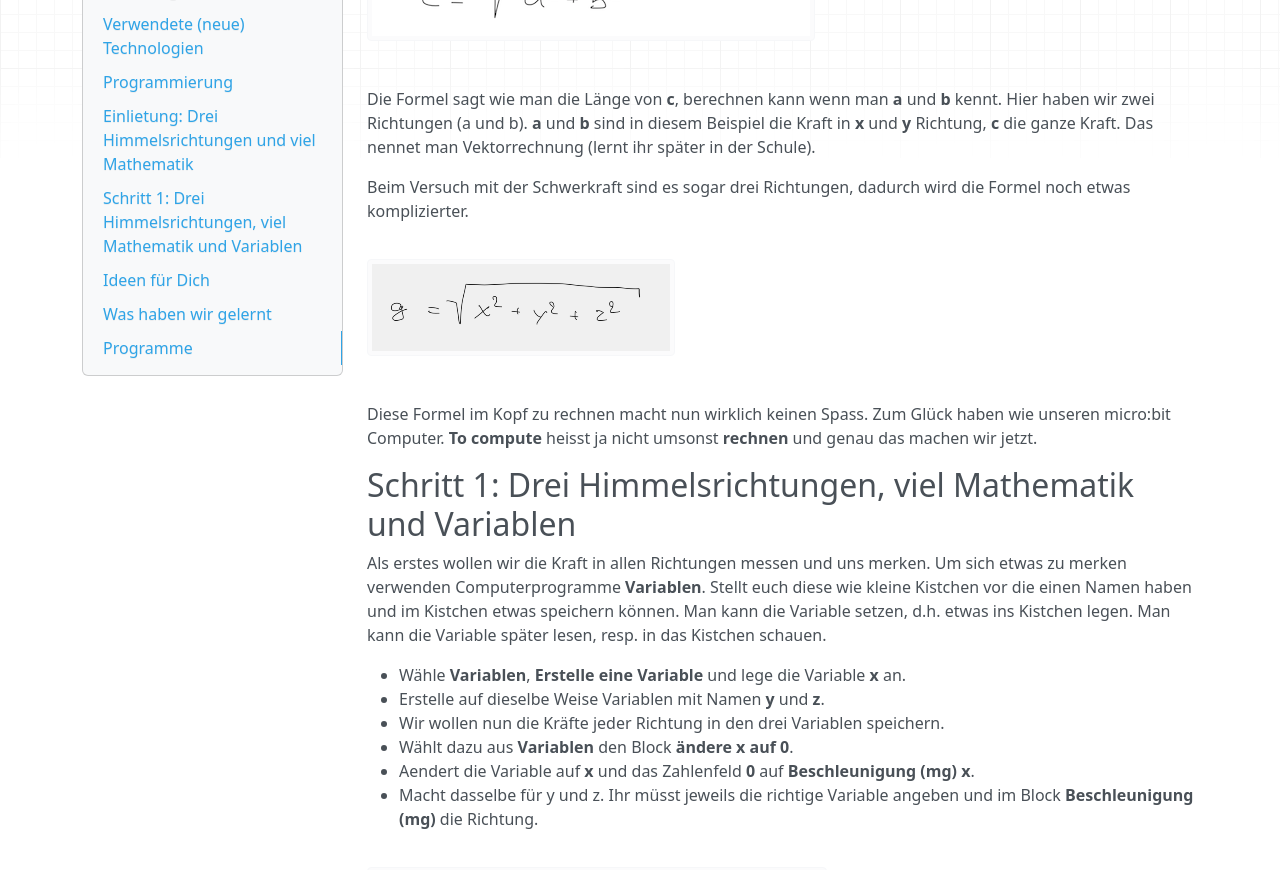
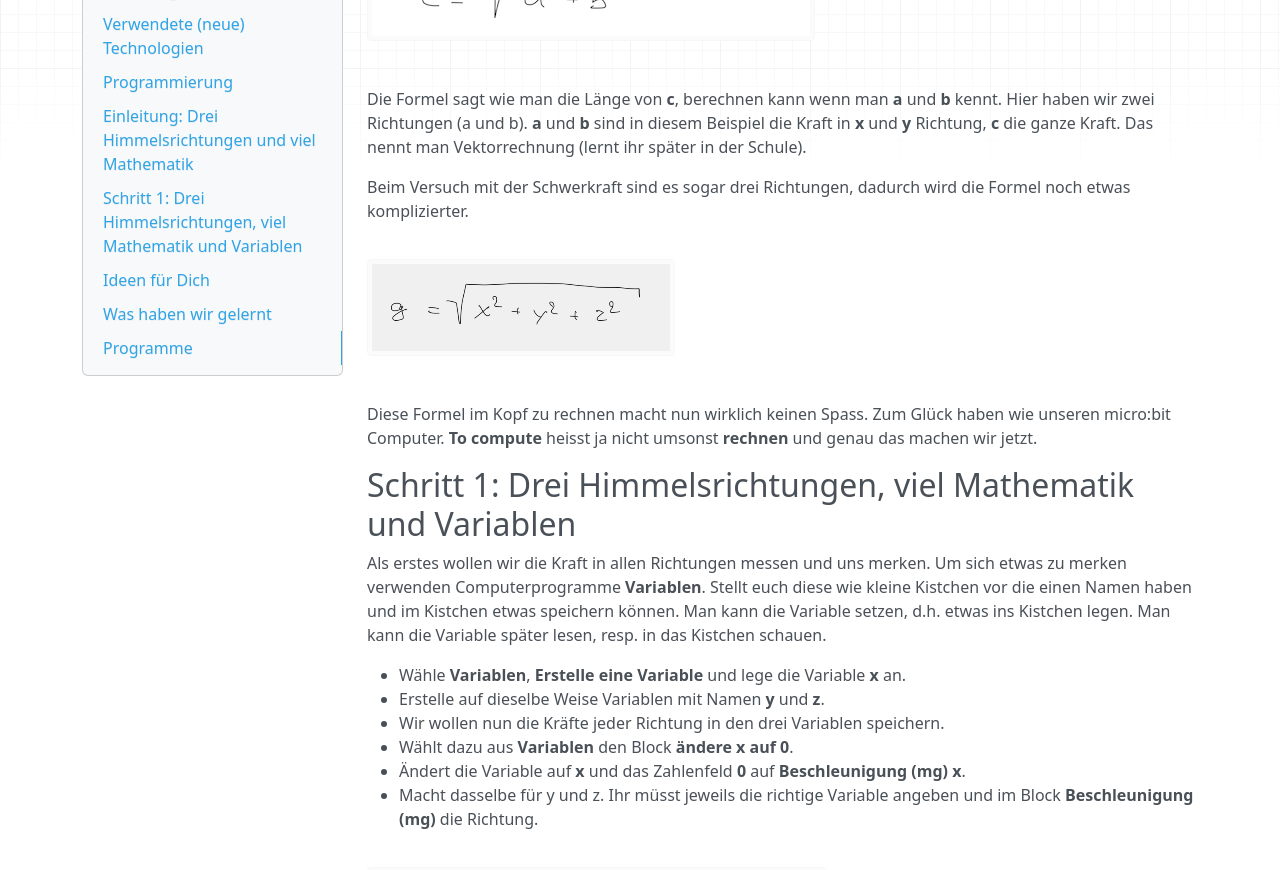
Before and after one commit to renestraub/ehk1, an MkDocs documentation site: the page built from docs/lessons/40_gravity/lesson.md, in a window 1280 px wide and 1400 px high, scrolled down 1250 px. Shown: the part 148-1018 px from the top of the window. Built offline with MkDocs 1.6.1, drawn with Linux system fonts in a browser that asks for light colours; nearby versions of some CDN libraries; some of the changed text lies outside the part shown.

Commit message:
Corrected spelling using spell checker

```diff
--- a/docs/lessons/40_gravity/lesson.md
+++ b/docs/lessons/40_gravity/lesson.md
@@ -17,7 +17,7 @@
 
 ## Programmierung
 
-## Einlietung: Drei Himmelsrichtungen und viel Mathematik
+## Einleitung: Drei Himmelsrichtungen und viel Mathematik
 
 Wir haben in Lektion 3 - Wasserwaage gesehen, dass der micro:bit die Gravitation misst und dass diese ungefähr 1000 ist.
 
@@ -29,7 +29,7 @@
 
 ![](image13.png)
 
-Die Formel sagt wie man die Länge von **c**, berechnen kann wenn man **a** und **b** kennt. Hier haben wir zwei Richtungen (a und b). **a** und **b** sind in diesem Beispiel die Kraft in **x** und **y** Richtung, **c** die ganze Kraft. Das nennet man Vektorrechnung (lernt ihr später in der Schule).
+Die Formel sagt wie man die Länge von **c**, berechnen kann wenn man **a** und **b** kennt. Hier haben wir zwei Richtungen (a und b). **a** und **b** sind in diesem Beispiel die Kraft in **x** und **y** Richtung, **c** die ganze Kraft. Das nennt man Vektorrechnung (lernt ihr später in der Schule).
 
 Beim Versuch mit der Schwerkraft sind es sogar drei Richtungen, dadurch wird die Formel noch etwas komplizierter.
 
@@ -46,7 +46,7 @@
 *   Erstelle auf dieselbe Weise Variablen mit Namen **y** und **z**.
 *   Wir wollen nun die Kräfte jeder Richtung in den drei Variablen speichern.
 *   Wählt dazu aus **Variablen** den Block **ändere x auf 0**.
-*   Aendert die Variable auf **x** und das Zahlenfeld **0** auf **Beschleunigung (mg) x**.
+*   Ändert die Variable auf **x** und das Zahlenfeld **0** auf **Beschleunigung (mg) x**.
 *   Macht dasselbe für y und z. Ihr müsst jeweils die richtige Variable angeben und im Block **Beschleunigung (mg)** die Richtung.
 
 ![](image5.png)
@@ -59,7 +59,7 @@
 
 *   Zieht aus **Variablen** das **x** in den Editor und legt dieses in einem der beiden **0** ab. Macht dasselbe für die zweite **0**.
 *   Klickt mit der rechten Maustaste auf den Block und **dupliziert** ihn.
-*   Aendert die Variablen **x** auf **y** ab.
+*   Ändert die Variablen **x** auf **y** ab.
 *   Macht dasselbe auch für **z**.
 
 Aus der komplizierten Formel von oben haben wir nun die Quadrate (x * x, y * y und z * z) berechnet. Als nächstes müssen wir die drei Zahlen addieren (zusammenzählen).
```
Also changed, not shown: docs/lessons/20_dice/lesson.md (+9 -9 lines), docs/lessons/30_level/lesson.md (+1 -1 lines), docs/lessons/50_alarm/lesson.md (+2 -2 lines), docs/lessons/60_firefly/lesson.md (+0 -2 lines).
